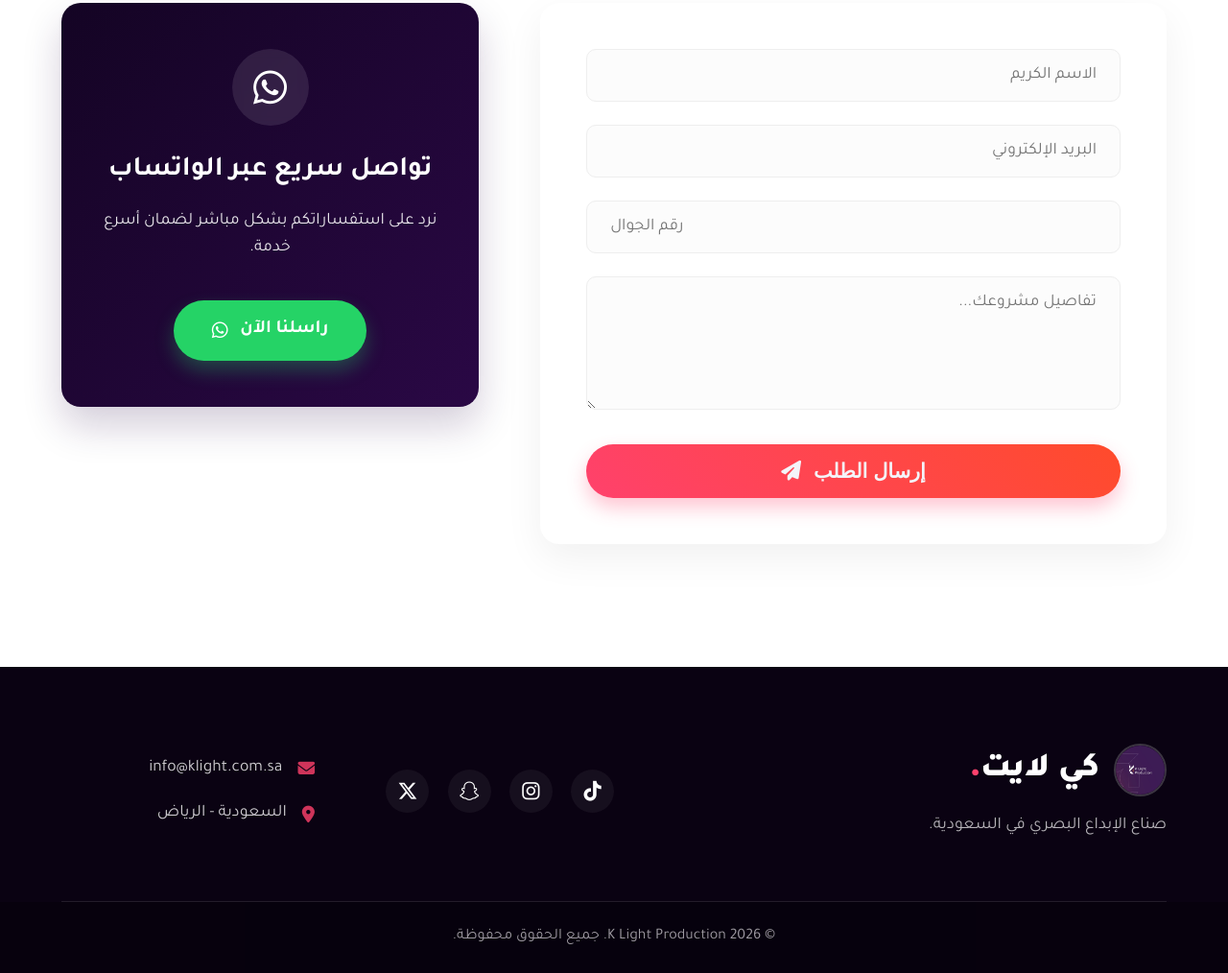
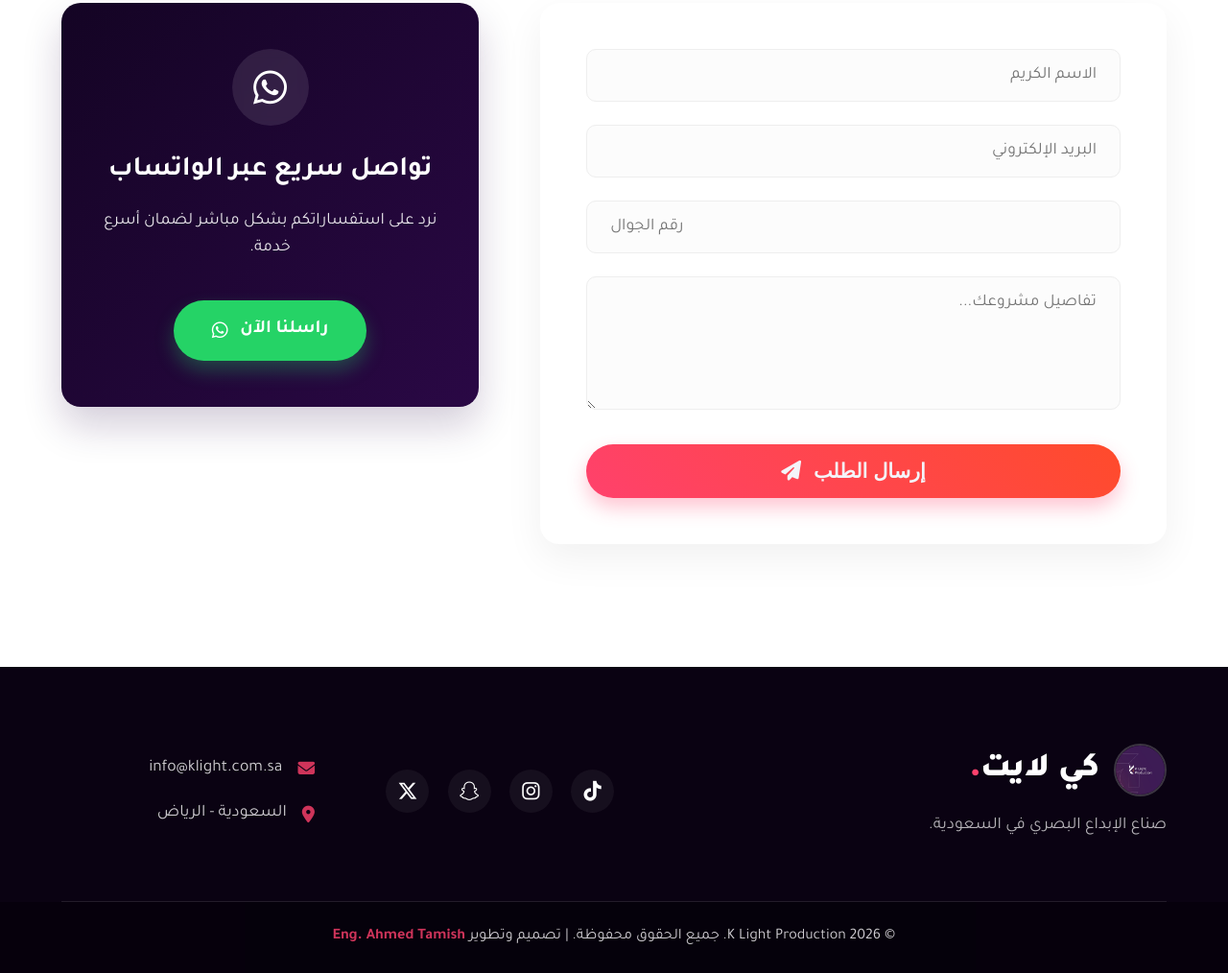
Before and after one commit to AHMEDCODING10/k-light, a plain HTML site: page index.html in a window 1280 px wide. Shown: the part 2731-3745 px from the top of the page at 96% size. Drawn offline with Linux system fonts and the light colour scheme.

Commit message:
Add developer signature to footer

```diff
--- a/index.html
+++ b/index.html
@@ -241,7 +241,7 @@
             </div>
         </div>
         <div class="footer-bottom">
-            <p>&copy; 2026 K Light Production. جميع الحقوق محفوظة.</p>
+            <p>&copy; 2026 K Light Production. جميع الحقوق محفوظة. | تصميم وتطوير <a href="https://github.com/AHMEDCODING10" target="_blank" rel="noopener noreferrer">Eng. Ahmed Tamish</a></p>
         </div>
     </footer>
 
--- a/style.css
+++ b/style.css
@@ -696,8 +696,20 @@ ul {
     text-align: center;
     padding: 1.5rem 0;
     font-size: 1rem;
-    opacity: 0.6;
+    opacity: 0.8;
     background: #05010a;
+}
+
+.footer-bottom a {
+    color: var(--secondary-color);
+    text-decoration: none;
+    font-weight: 700;
+    transition: var(--transition);
+}
+
+.footer-bottom a:hover {
+    color: var(--primary-color);
+    text-decoration: underline;
 }
 
 /* Responsive */
```
